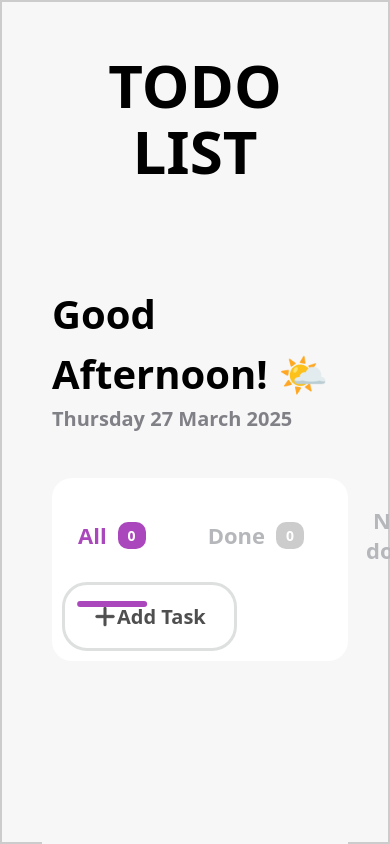
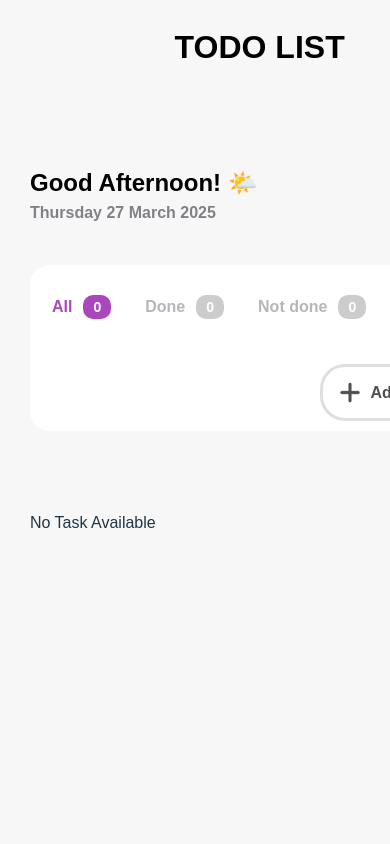
Before and after one commit to mohizzatulhaqi/Todo-List-App-React, a React (Vite) app: page / in a window 390 px wide. Built offline with nearby package versions, Linux system fonts and the light colour scheme.

Commit message:
style(css): Make responsive

```diff
--- a/src/App.css
+++ b/src/App.css
@@ -4,19 +4,18 @@ html {
   margin: 0;
   padding: 0;
   overflow-x: hidden;
+  font-family: Arial, sans-serif;
 }
 
 .todo-list {
   text-align: left;
-  width: 100vw;
-  height: 100vh;
+  width: 100%;
+  min-height: 100vh;
   background-color: #F7F7F7;
   padding: 40px;
   box-sizing: border-box;
-  border: 2px solid #ccc;
 }
 
-/* Judul */
 .title {
   font-size: 60px;
   font-weight: bold;
@@ -26,7 +25,6 @@ html {
   color: black;
 }
 
-/* Greeting */
 .greeting-section {
   margin-top: 100px;
   margin-left: 10px;
@@ -36,7 +34,7 @@ html {
   font-size: 40px;
   font-weight: bold;
   margin-bottom: 2px;
-  color: black
+  color: black;
 }
 
 .date {
@@ -46,13 +44,11 @@ html {
   font-weight: bold;
 }
 
-/* Filter */
 .filter-section {
   margin-left: 10px;
   display: flex;
   align-items: center;
   justify-content: space-between;
-  flex-wrap: wrap;
   background: #ffffff;
   padding: 10px;
   border-radius: 20px;
@@ -114,7 +110,8 @@ html {
   gap: 12px;
 }
 
-.filter-task {
+.filter-task,
+.add-task {
   color: #4F4F4F;
   font-weight: bolder;
   background: white;
@@ -123,20 +120,11 @@ html {
   font-size: 22px;
   display: flex;
   align-items: center;
-  margin-left: -35px;
   gap: 8px;
 }
 
 .add-task {
-  color: #4F4F4F;
-  font-weight: bolder;
-  background: white;
   border: 3px solid #DEE0E0;
-  padding: 14px 28px;
-  border-radius: 25px;
-  font-size: 20px;
-  display: flex;
-  align-items: center;
   cursor: pointer;
   transition: background 0.2s ease-in-out;
   margin-right: 30px;
@@ -146,14 +134,6 @@ html {
   background: #eee;
 }
 
-.no-task {
-  font-size: 20px;
-  color: #4F4F4F;
-  text-align: center;
-  margin-top: 200px;
-}
-
-/* Task Form */
 .task-form {
   z-index: 1000;
   background: white;
@@ -162,13 +142,11 @@ html {
   height: 520px;
   border-radius: 15px;
   box-shadow: 0 0 10px rgba(0, 0, 0, 0.1);
-  font-family: Arial, sans-serif;
-  position: absolute;
+  position: fixed;
   top: 50%;
   left: 50%;
   transform: translate(-50%, -50%);
 }
-
 
 .task-form-header {
   display: flex;
@@ -199,7 +177,6 @@ label {
   margin-top: 30px;
   font-weight: bold;
   color: #4F4F4F;
-
 }
 
 .required {
@@ -263,22 +240,6 @@ textarea {
   background: #ce93d8;
 }
 
-/* Task Card*/
-
-.no-task-message {
-  display: flex;
-  justify-content: center;
-  align-items: center;
-  text-align: center;
-  height: 200px;
-  font-size: 40px;
-  font-weight: bold;
-  color: #4F4F4F;
-  margin-top: 150px;
-  margin-right: -1350px;
-  opacity: 60%;
-}
-
 .task-card {
   width: 412px;
   height: 439px;
@@ -287,8 +248,6 @@ textarea {
   padding: 15px;
   box-shadow: 0px 2px 10px rgba(0, 0, 0, 0.1);
   position: relative;
-  font-family: Arial, sans-serif;
-  margin-left: 0px;
 }
 
 .task-status {
@@ -303,11 +262,15 @@ textarea {
   margin-left: 10px;
 }
 
+.task-status.done {
+  background: #C3FFC6;
+  color: #388E3C;
+}
+
 .task-actions {
   position: absolute;
   top: 15px;
   right: 15px;
-
   display: flex;
   align-items: center;
   gap: 12px;
@@ -323,7 +286,6 @@ textarea {
 .task-icon:hover {
   transform: scale(1.2);
 }
-
 
 .task-title {
   font-size: 30px;
@@ -346,7 +308,6 @@ textarea {
   margin-top: 210px;
   border-top: 1px solid #B5B7BB;
   padding-top: 10px;
-
 }
 
 .task-date {
@@ -374,10 +335,9 @@ textarea {
 }
 
 .task-list-container {
-  max-height: calc(100vh - px);
+  max-height: calc(100vh - 400px);
   overflow-y: auto;
   padding-right: 10px;
-  background-color: #F7F7F7;
 }
 
 .task-list {
@@ -387,17 +347,11 @@ textarea {
   padding: 10px;
 }
 
-.task-status.done {
-  background: #C3FFC6;
-  color: #388E3C;
-}
-
 .strikethrough {
   text-decoration: line-through;
   color: gray;
 }
 
-/* Modal Confirmation Delete */
 .delete-modal {
   z-index: 1001;
   position: fixed;
@@ -424,9 +378,9 @@ textarea {
   box-shadow: 0px 4px 10px rgba(0, 0, 0, 0.2);
 }
 
-.trash-icon {
-  width: 50px;
-  margin: 5px;
+.trash-ilust {
+  width: 100px;
+  margin: 10px auto;
 }
 
 .modal-buttons {
@@ -458,9 +412,176 @@ textarea {
 }
 
 .delete-btn:hover {
-  background: #FCC7C7;
+  background: #d32f2f;
 }
 
 .cancel-btn:hover {
-  background: #808087;
+  background: #a0a0a0;
 }
+
+
+@media (max-width: 1200px) {
+  .task-list {
+    grid-template-columns: repeat(3, 1fr);
+  }
+}
+
+@media (max-width: 992px) {
+  .todo-list {
+    padding: 30px;
+  }
+
+  .title {
+    font-size: 50px;
+  }
+
+  .greeting {
+    font-size: 35px;
+  }
+
+  .filter {
+    font-size: 18px;
+    padding: 5px 12px;
+  }
+
+  .filter-task,
+  .add-task {
+    font-size: 18px;
+    padding: 10px 20px;
+  }
+
+  .task-list {
+    grid-template-columns: repeat(2, 1fr);
+  }
+
+  .task-form {
+    width: 80%;
+    height: auto;
+  }
+
+  .task-form-header {
+    width: calc(100% + 40px);
+  }
+
+  .deadline-inputs {
+    width: 100%;
+  }
+
+  .submit-button {
+    width: 60%;
+  }
+}
+
+@media (max-width: 768px) {
+  .todo-list {
+    padding: 20px;
+  }
+
+  .title {
+    font-size: 40px;
+  }
+
+  .greeting {
+    font-size: 30px;
+  }
+
+  .date {
+    font-size: 16px;
+  }
+
+  .filter-section {
+    flex-direction: column;
+    gap: 15px;
+  }
+
+  .filter-buttons {
+    gap: 10px;
+    overflow-x: auto;
+    width: 100%;
+    padding-bottom: 10px;
+  }
+
+  .filter {
+    font-size: 16px;
+    white-space: nowrap;
+  }
+
+  .action-buttons {
+    width: 100%;
+    justify-content: flex-end;
+  }
+
+  .task-list {
+    grid-template-columns: 1fr;
+  }
+
+  .task-card {
+    width: 100%;
+    height: auto;
+    min-height: 300px;
+  }
+
+  .task-title {
+    font-size: 24px;
+  }
+
+  .task-description {
+    font-size: 18px;
+  }
+
+  .task-footer {
+    margin-top: 50px;
+    position: relative;
+  }
+
+  .task-checkbox {
+    transform: scale(1.5);
+    bottom: 20px;
+    right: 20px;
+  }
+
+  .modal-content {
+    width: 90%;
+    height: auto;
+  }
+
+  .modal-buttons {
+    margin-top: 20px;
+  }
+
+  .cancel-btn,
+  .delete-btn {
+    margin: 0 10px;
+  }
+}
+
+@media (max-width: 480px) {
+  .title {
+    font-size: 32px;
+  }
+
+  .greeting {
+    font-size: 24px;
+  }
+
+  .filter-task,
+  .add-task {
+    font-size: 16px;
+    padding: 8px 15px;
+  }
+
+  input,
+  textarea {
+    width: 85%;
+    font-size: 16px;
+  }
+
+  .deadline-inputs {
+    flex-direction: column;
+  }
+
+  .submit-button {
+    width: 80%;
+    font-size: 18px;
+  }
+}
```
